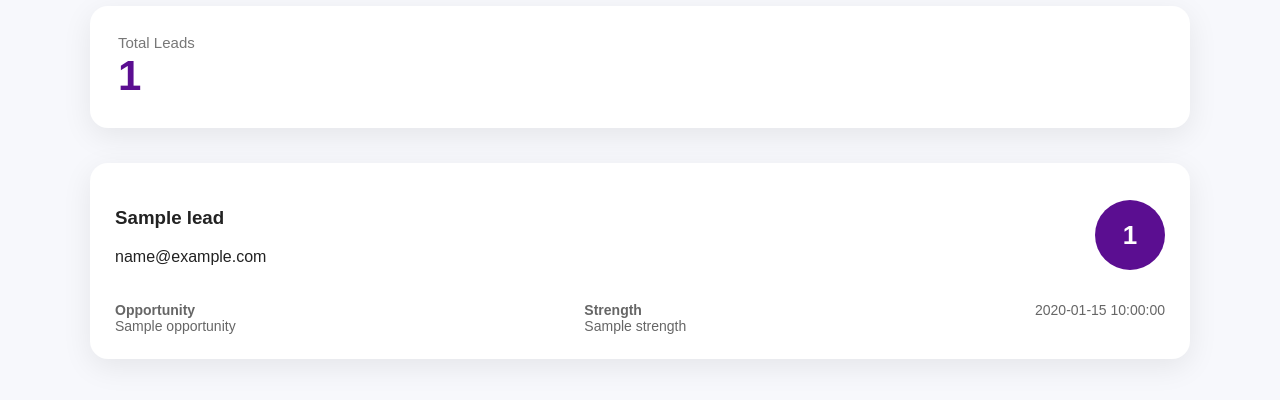
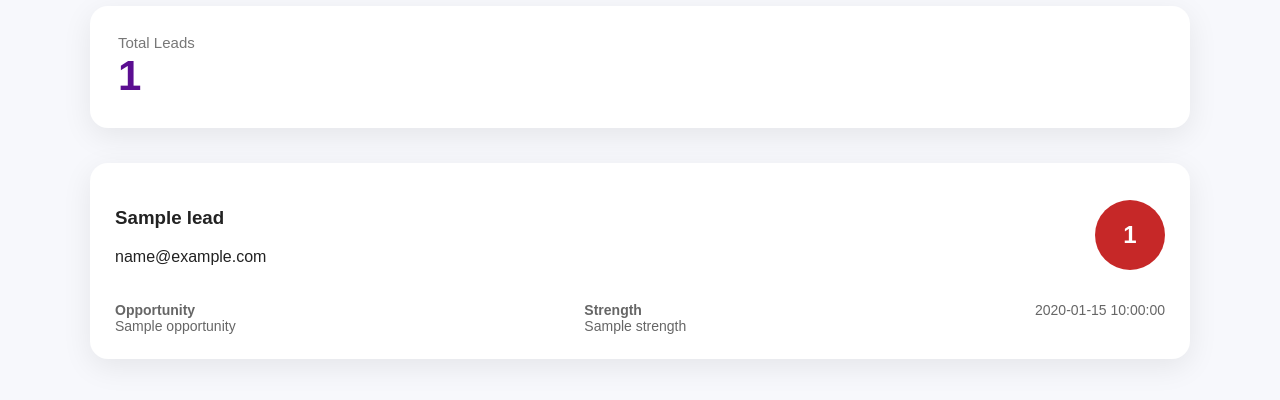
Before and after one commit to ramsparames/eatwelllivewell, a FastAPI app: template templates/dashboard.html in a window 1280 px wide. Shown: the part 183-583 px from the top of the page. Run offline with FastAPI, Linux system fonts and the light colour scheme; the template is opened without the code that fills it: most values are stand-ins (such as "Sample title", 1, 10 or a date in 2020).

Commit message:
Update dashboard.css

```diff
--- a/static/dashboard.css
+++ b/static/dashboard.css
@@ -127,19 +127,35 @@ h2{
 
     border-radius:50%;
 
-    background:#5B0E91;
-
-    color:white;
-
     display:flex;
 
     justify-content:center;
 
     align-items:center;
 
-    font-size:26px;
+    color:white;
+
+    font-size:24px;
 
     font-weight:bold;
+
+}
+
+.success{
+
+    background:var(--success);
+
+}
+
+.warning{
+
+    background:var(--warning);
+
+}
+
+.danger{
+
+    background:var(--danger);
 
 }
 
```
